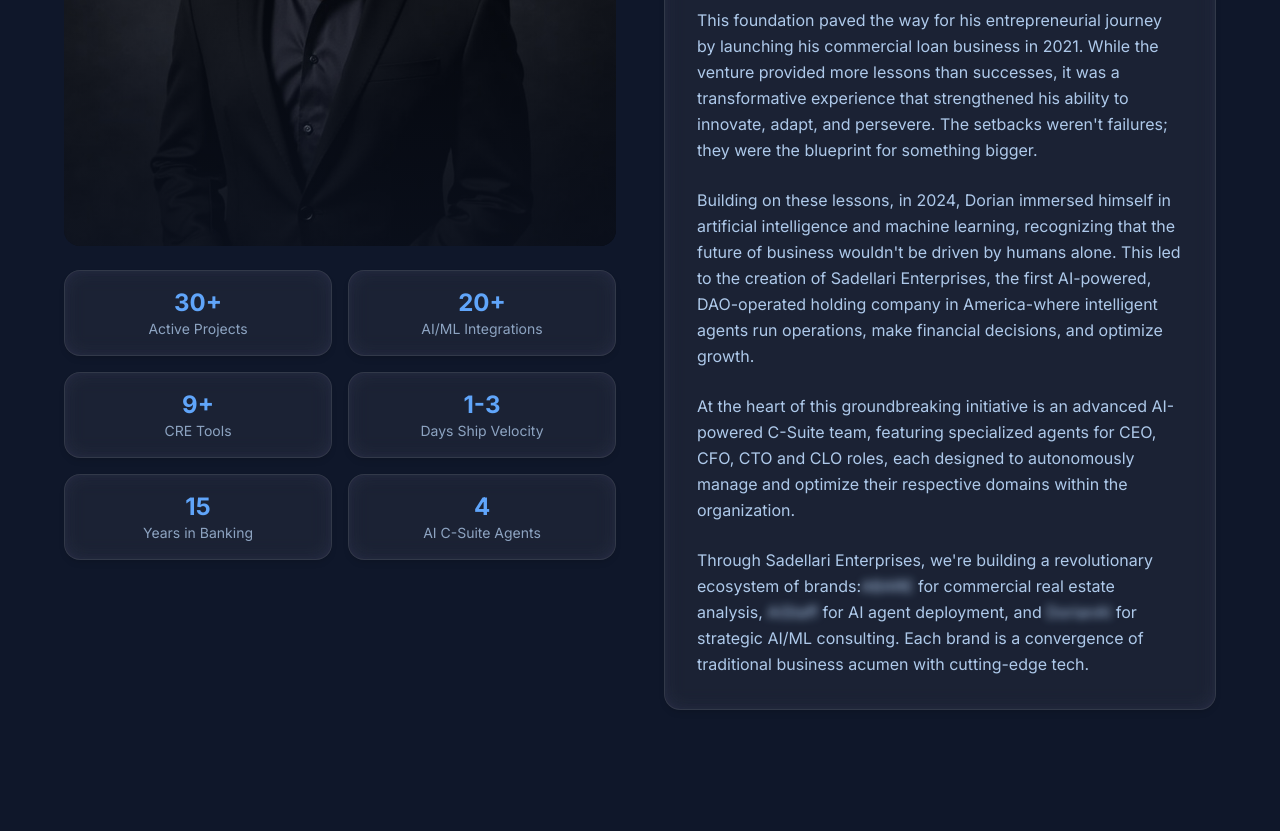
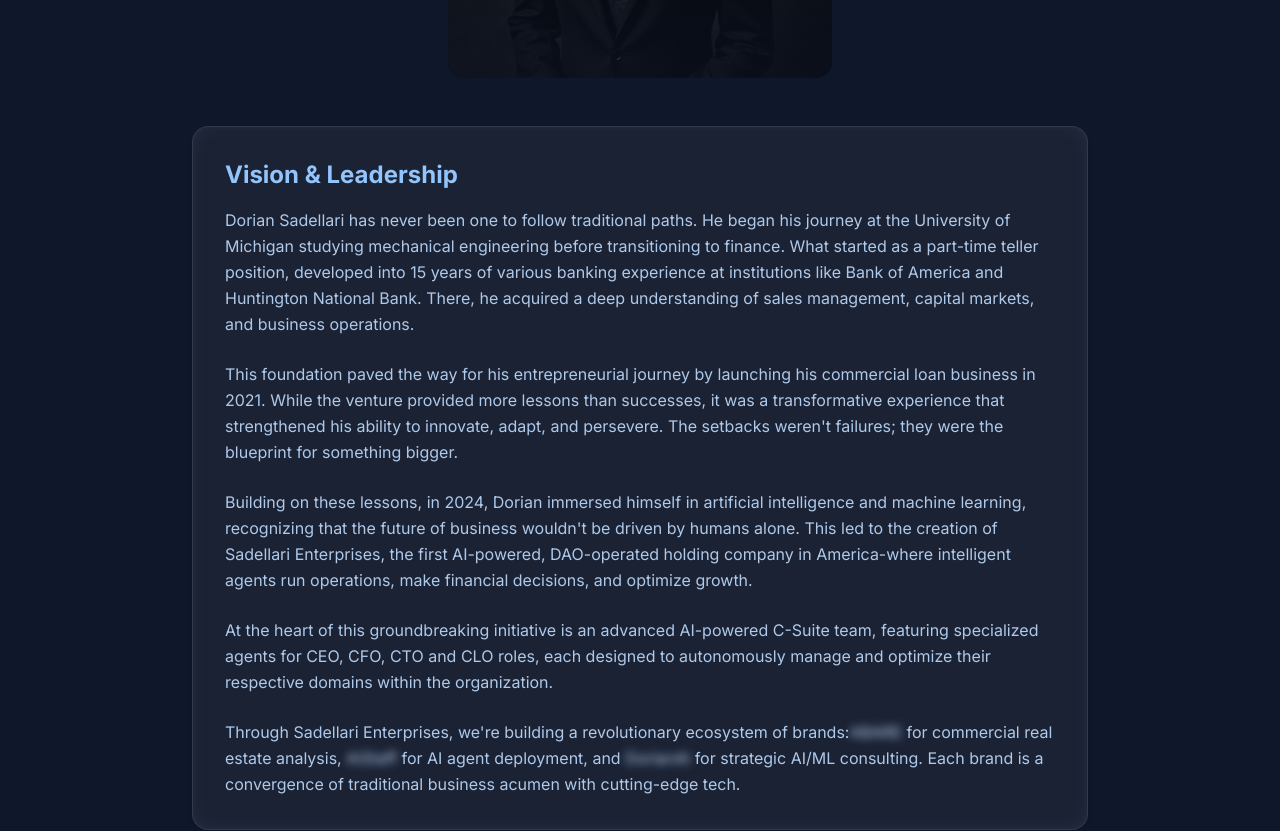
Before and after one commit to tony-42069/sadellari-website, a Next.js app: page / in a window 1280 px wide. Shown: the part 2540-3371 px from the top of the page. Built offline with nearby package versions, Linux system fonts and the light colour scheme.

Commit message:
corrected typo

```diff
--- a/src/components/EnhancedLanding.tsx
+++ b/src/components/EnhancedLanding.tsx
@@ -233,9 +233,8 @@ const EnhancedLanding: React.FC = () => {
               About
             </h2>
 
-            <div className="grid md:grid-cols-2 gap-12">
-              <div className="space-y-6">
-                <div className="relative w-full aspect-square rounded-2xl overflow-hidden">
+            <div className="flex flex-col items-center gap-12 max-w-4xl mx-auto">
+              <div className="relative w-96 aspect-square rounded-2xl overflow-hidden">
                 <Image
                   src="/dorian-photo.jpg"
                   alt="Dorian Sadellari"
@@ -245,41 +244,13 @@ const EnhancedLanding: React.FC = () => {
                 <div className="absolute inset-0 bg-gradient-to-t from-slate-900/60 to-transparent" />
               </div>
 
-                <div className="grid grid-cols-2 gap-4">
-                  <div className="glass p-4 text-center rounded-2xl">
-                    <div className="text-2xl font-bold text-blue-400">30+</div>
-                    <div className="text-sm text-blue-200/70">Active Projects</div>
-                  </div>
-                  <div className="glass p-4 text-center rounded-2xl">
-                    <div className="text-2xl font-bold text-blue-400">20+</div>
-                    <div className="text-sm text-blue-200/70">AI/ML Integrations</div>
-                  </div>
-                  <div className="glass p-4 text-center rounded-2xl">
-                    <div className="text-2xl font-bold text-blue-400">9+</div>
-                    <div className="text-sm text-blue-200/70">CRE Tools</div>
-                  </div>
-                  <div className="glass p-4 text-center rounded-2xl">
-                    <div className="text-2xl font-bold text-blue-400">1-3</div>
-                    <div className="text-sm text-blue-200/70">Days Ship Velocity</div>
-                  </div>
-                  <div className="glass p-4 text-center rounded-2xl">
-                    <div className="text-2xl font-bold text-blue-400">15</div>
-                    <div className="text-sm text-blue-200/70">Years in Banking</div>
-                  </div>
-                  <div className="glass p-4 text-center rounded-2xl">
-                    <div className="text-2xl font-bold text-blue-400">4</div>
-                    <div className="text-sm text-blue-200/70">AI C-Suite Agents</div>
-                  </div>
-                </div>
-              </div>
-
-              <div className="space-y-8">
+              <div className="w-full">
                 <div className="glass p-8 rounded-2xl">
                   <h3 className="text-2xl font-bold text-blue-300 mb-4">Vision & Leadership</h3>
                   <p className="text-blue-200/90 leading-relaxed mb-6">
                     Dorian Sadellari has never been one to follow traditional paths. He began his journey at the University
                     of Michigan studying mechanical engineering before transitioning to finance. What started as a part-time
-                    teller position, developed into 15 years of various experience at institutions like Bank of America
+                    teller position, developed into 15 years of various banking experience at institutions like Bank of America
                     and Huntington National Bank. There, he acquired a deep understanding of sales management,
                     capital markets, and business operations.
                   </p>
```
Lines whose indentation alone changed are shown as unchanged.
